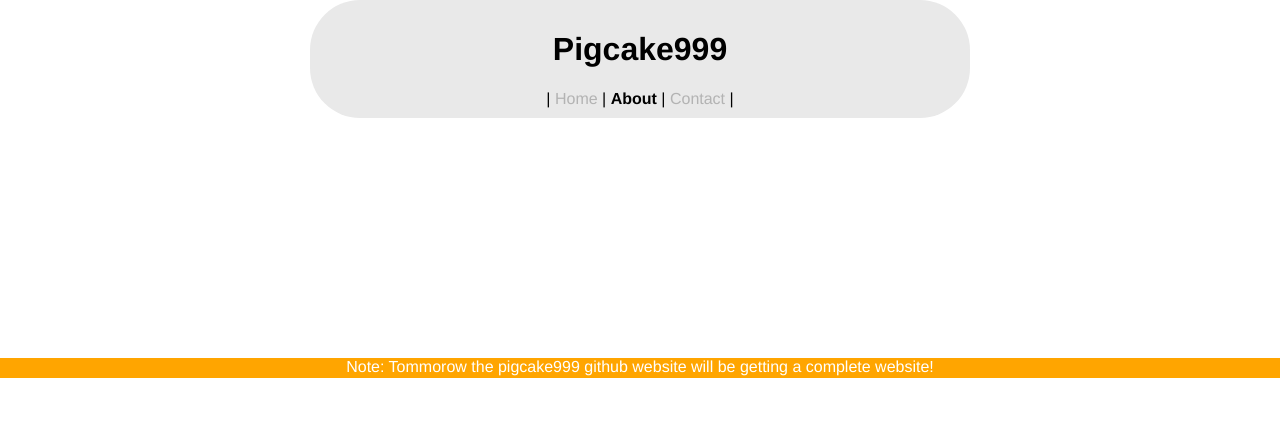
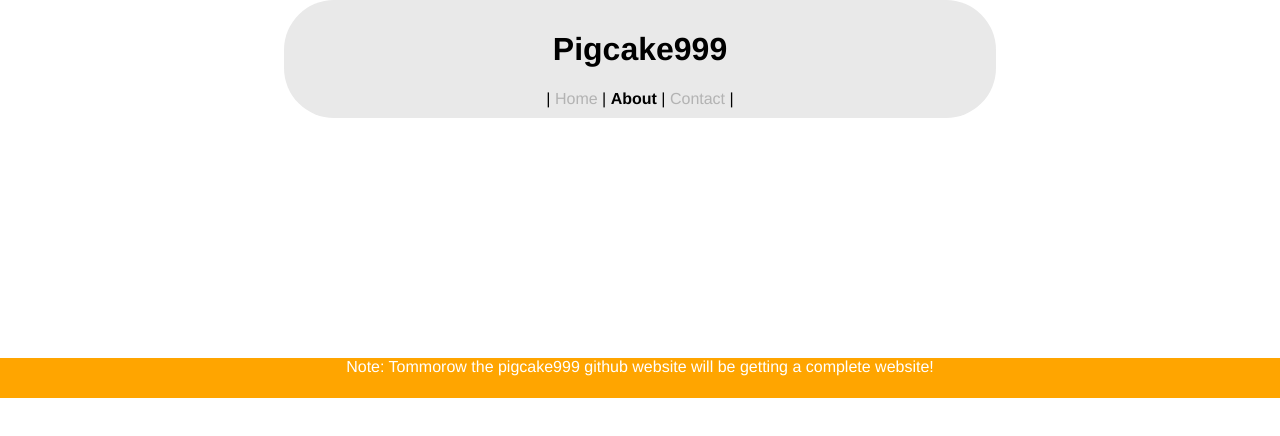
Before and after one commit to pigcake999/pigcake999yt.github.io, a plain HTML site: page about.html in a window 1280 px wide. Drawn offline with Linux system fonts and the light colour scheme.

Commit message:
Update about.html

```diff
--- a/about.html
+++ b/about.html
@@ -16,7 +16,7 @@
       background: rgb(233,233,233);
       border-radius: 50px;
       text-align: center;
-      width: 50vw;
+      width: 54vw;
     }
     .message {
       width: 100%;
@@ -25,7 +25,7 @@
       text-align: center;
       padding: 0;
       margin: 0;
-      height: 20px;
+      height: 40px;
       margin-top: 30vh;
     }
   </style>
```
